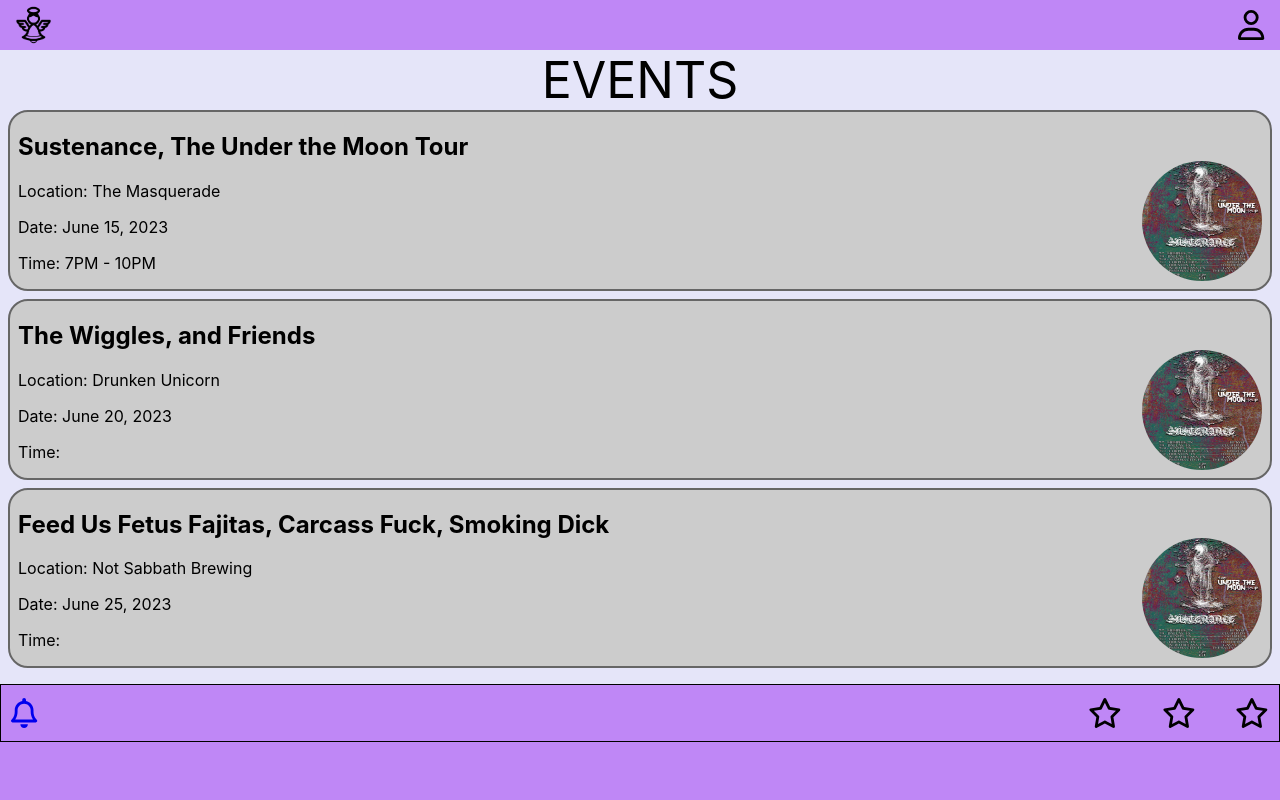
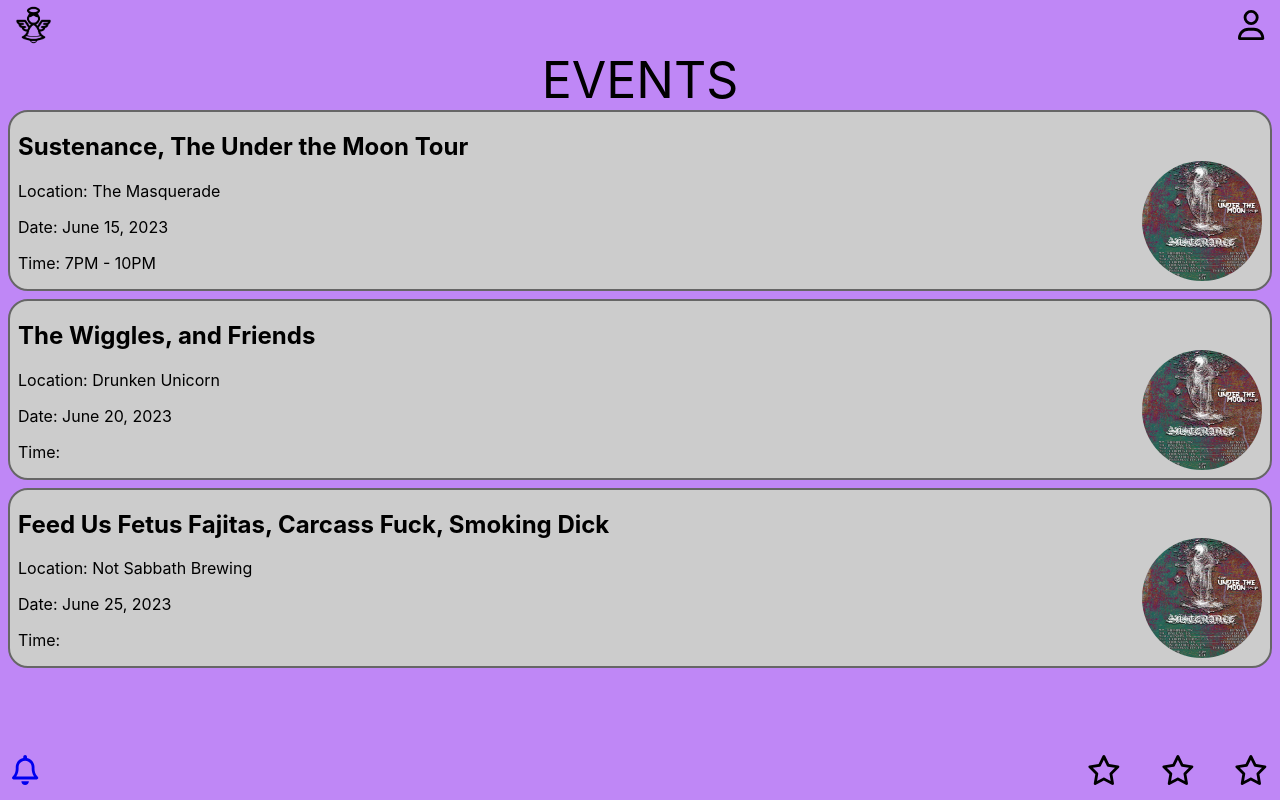
Before and after one commit to GuiltyDogg/angelchoir2, a React (Create React App) app: page /Events in a window 1280 px wide. Built offline with nearby package versions, Linux system fonts and the light colour scheme.

Commit message:
event page style tweaks

```diff
--- a/src/design/atoms/starbar/styles.js
+++ b/src/design/atoms/starbar/styles.js
@@ -4,8 +4,6 @@ import colors from "../../subatomics/colors";
 export const StarStyle = styled.div`
   display: flex;
   justify-content: space-between;
-  padding: 10px;
-  border: 1px solid black;
   font-size: 30px;
   background-color: ${colors.primaryBrand};
   color: black;
--- a/src/design/organisms/eventspage/styles.js
+++ b/src/design/organisms/eventspage/styles.js
@@ -24,9 +24,6 @@ export const EventBox = styled.div`
 `;
 
 export const EventDiv = styled.div`
-  background-color: ${colors.bgWhite};
-  padding-bottom: ${whitespace.base};
-  width: 100%;
 `;
 
 export const EventImage = styled.img`
--- a/src/pages/eventlist/index.js
+++ b/src/pages/eventlist/index.js
@@ -5,17 +5,23 @@ import Events from "../../design/organisms/eventspage";
 import { PageContainer } from "../../design/atoms/glass/styles";
 import { CardContainer } from "../../design/atoms/alertglass/styles";
 import AlertGlass from "../../design/atoms/alertglass";
+import AnchoredFooter from "../../design/layout/anchored-footer";
 
 function Eventlist() {
   return (
     <>
-      <PageContainer>
-        <ToolBar />
-        <Events />
-        <StarBar />
-        {/* <AlertGlass /> */}
-      </PageContainer>
-      {/* <GlassWindow></GlassWindow> */}
+
+      <AnchoredFooter
+        window={
+          <>
+            <ToolBar />
+            <Events />
+          </>
+        }
+        footer={
+          <StarBar />
+        }
+      />
     </>
   );
 }
```
